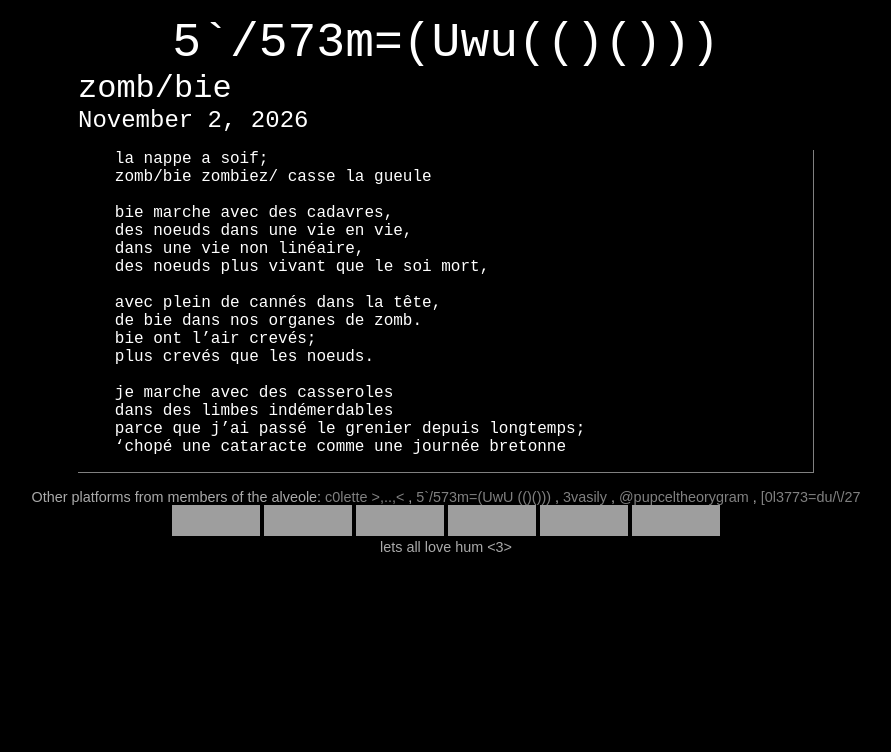
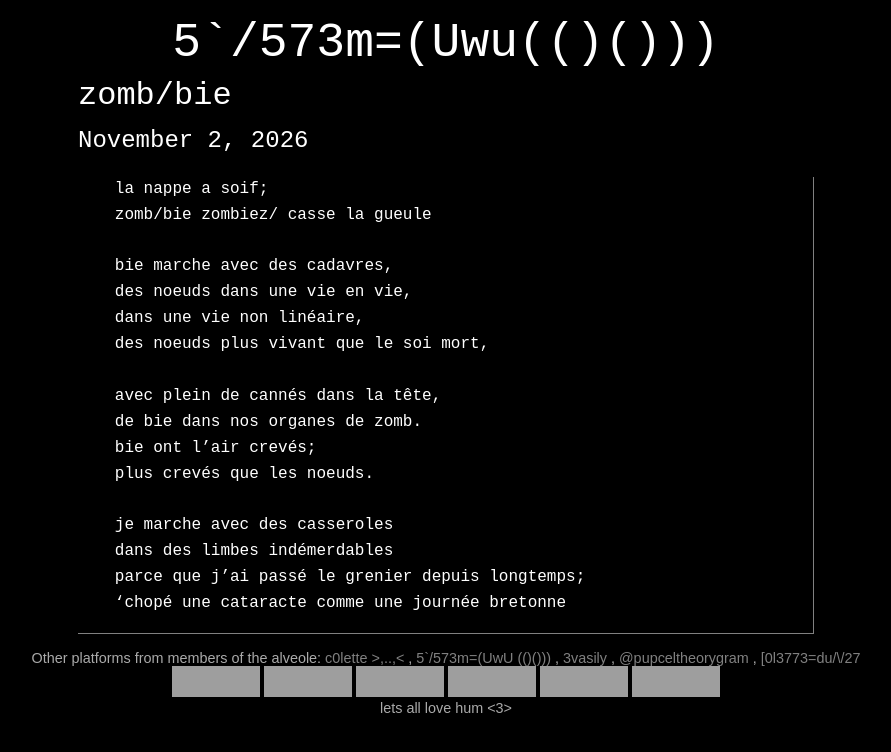
Before and after one commit to alain333/myblog, a Jekyll site: the page built from _posts/Journaling/2026-11-02-zombie.md, in a window 1280 px wide. Shown: the top 752 px of the page, without its empty margins (194-1085 px from the left). Built offline with Jekyll 4.4.1, drawn with Linux system fonts in a browser that asks for light colours; grey boxes are pictures that could not be loaded.

Commit message:
remake clean 2

```diff
--- a/assets/style/style.css
+++ b/assets/style/style.css
@@ -89,6 +89,11 @@ body {
   margin: 0 auto;
 }
 
+  .contenupost {
+    text-align: justify;
+    line-height: 1.37;
+  }
+
 .box {
   display: grid;
   background-color: #000;
@@ -133,6 +138,10 @@ body {
     padding: 0 2rem 0;
   }
 
+  .contenupost {
+    line-height: 1.62;
+  }
+
   .box {
     flex-direction: row;
     align-items: flex-start;
```
